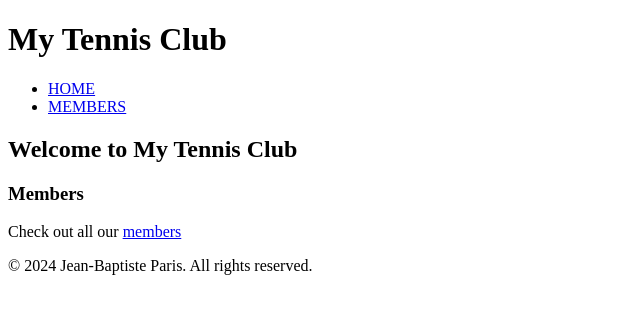
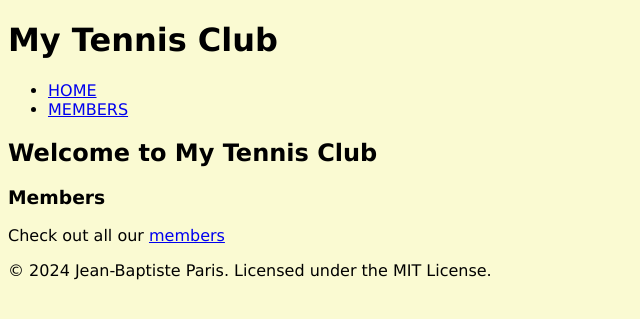
Before and after one commit to Jean-Baptiste-Paris/W3S-Django, a Django app: page / in a window 1280 px wide. Shown: the top 319 px of the page, without its empty margins (0-640 px from the left). Run offline with Django 5.2, Linux system fonts and the light colour scheme.

Commit message:
Update layout and install Whitenoise pckg
- Added `myfirst.css` to static files
- Updated `base.html` and `footer.html` templates
- Configured Whitenoise in `settings.py` for serving static files

```diff
--- /dev/null
+++ b/members/static/myfirst.css
@@ -0,0 +1,4 @@
+body {
+    background-color: lightgoldenrodyellow;
+    font-family: 'Lucida Sans Unicode', 'Lucida Grande', 'Lucida Sans', Arial, sans-serif
+}
--- a/members/templates/base.html
+++ b/members/templates/base.html
@@ -1,3 +1,4 @@
+{% load static %}
 <!DOCTYPE html>
 <html>
     <head>
@@ -8,6 +9,7 @@
           Members App
         {% endblock %}
       </title>
+      <link rel="stylesheet" href="{% static 'myfirst.css' %}" />
 <body>
     {% include "header.html" %}
 
--- a/members/templates/footer.html
+++ b/members/templates/footer.html
@@ -1,6 +1,6 @@
 <footer>
     <div class="container">
-        <p>&copy; 2024 Jean-Baptiste Paris. All rights reserved.</p>
+        <p>&copy; 2024 Jean-Baptiste Paris. Licensed under the MIT License.</p>
         {% comment %}
         <ul>
             <li><a href="{% url 'home' %}">Home</a></li>
--- a/w3school/settings.py
+++ b/w3school/settings.py
@@ -23,9 +23,9 @@ BASE_DIR = Path(__file__).resolve().parent.parent
 SECRET_KEY = 'django-insecure-n075r7%=u#5r$f@(k^bft^lu#q5^ty_0^#8o#sads=!cjdee^g'
 
 # SECURITY WARNING: don't run with debug turned on in production!
-DEBUG = True
+DEBUG = False
 
-ALLOWED_HOSTS = ['*']
+ALLOWED_HOSTS = ['localhost', '127.0.0.1']
 
 
 # Application definition
@@ -48,6 +48,7 @@ MIDDLEWARE = [
     'django.contrib.auth.middleware.AuthenticationMiddleware',
     'django.contrib.messages.middleware.MessageMiddleware',
     'django.middleware.clickjacking.XFrameOptionsMiddleware',
+    'whitenoise.middleware.WhiteNoiseMiddleware',
 ]
 
 ROOT_URLCONF = 'w3school.urls'
```
